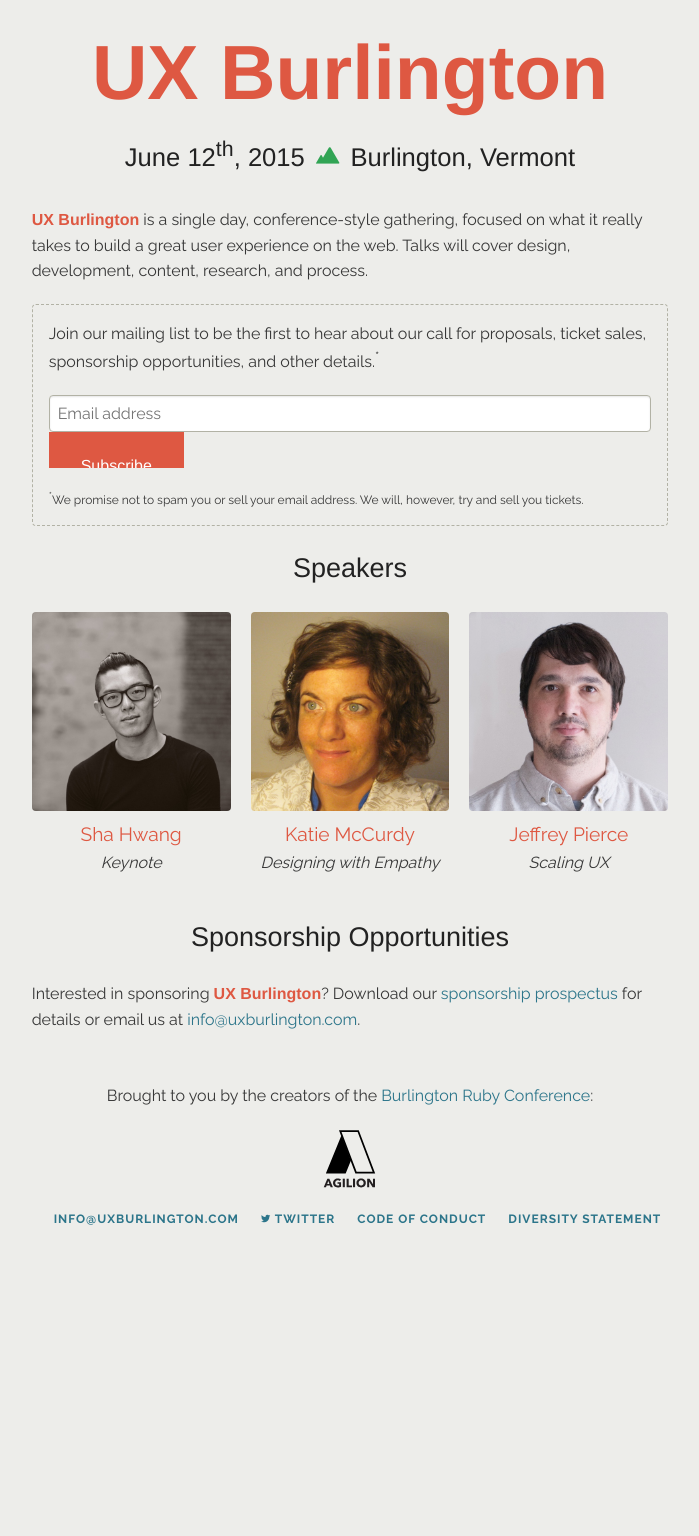
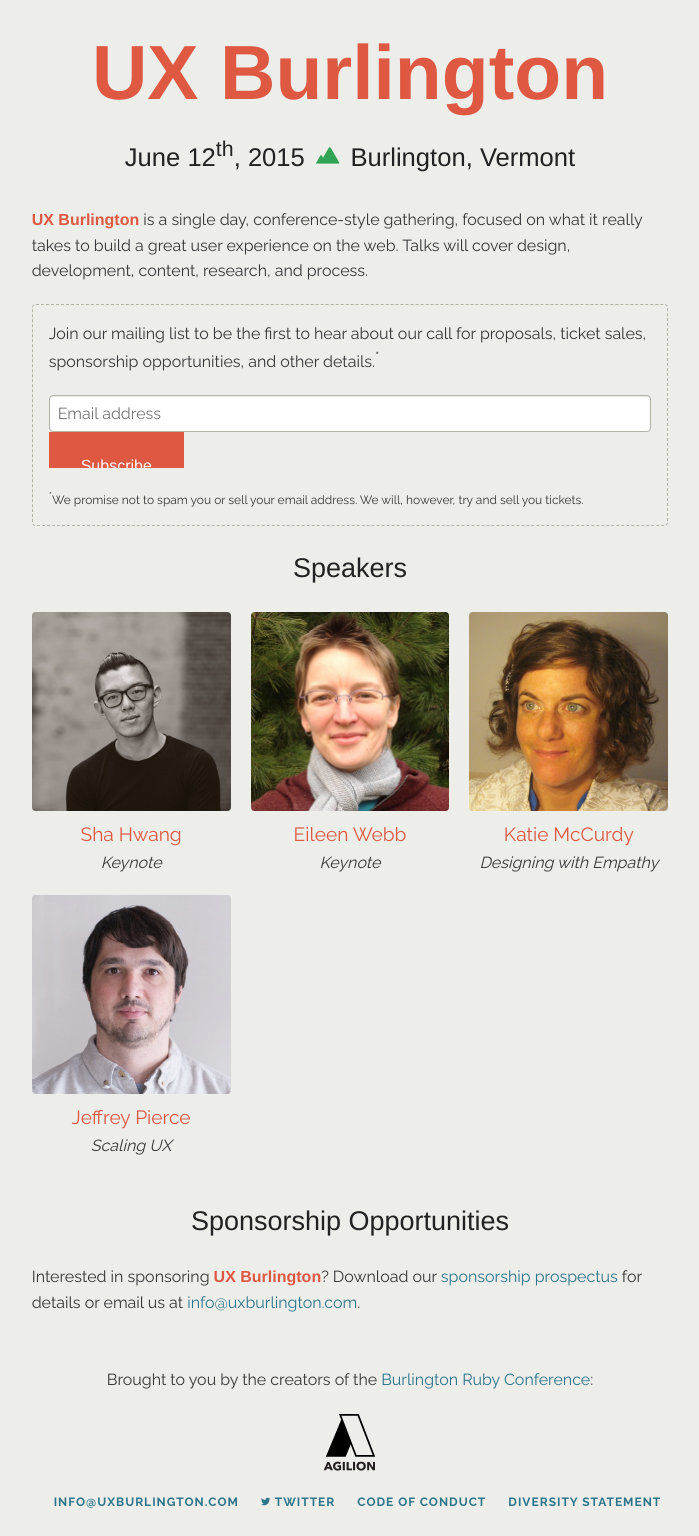
Before and after one commit to AgilionApps/ux-burlington-2017, a Jekyll site: the page built from index.html, in a window 1280 px wide. Shown: the whole page, without its empty margins (290-989 px from the left). Built offline with Jekyll 4.4.1, drawn with Linux system fonts in a browser that asks for light colours; some web fonts are replaced; comment, search, counter and statistics services are not loaded; before the commit the page ends 1253 px from its top, so only the background shows below that.

Commit message:
Adds Eileen as a speaker

```diff
--- a/index.html
+++ b/index.html
@@ -47,6 +47,13 @@
     </div>
   </li>
   <li class='speaker-item'>
+    <img src='/images/speakers/eileen-webb.jpg'>
+    <div class='speaker-details'>
+      <a href='https://twitter.com/webmeadow'>Eileen Webb</a>
+      <span class='title'>Keynote</span>
+    </div>
+  </li>
+  <li class='speaker-item'>
     <img src='/images/speakers/katie-mccurdy.jpg'>
     <div class='speaker-details'>
       <a href='https://twitter.com/katiemccurdy'>Katie McCurdy</a>
```
Also changed, not shown: images/speakers/eileen-webb.jpg (added).
